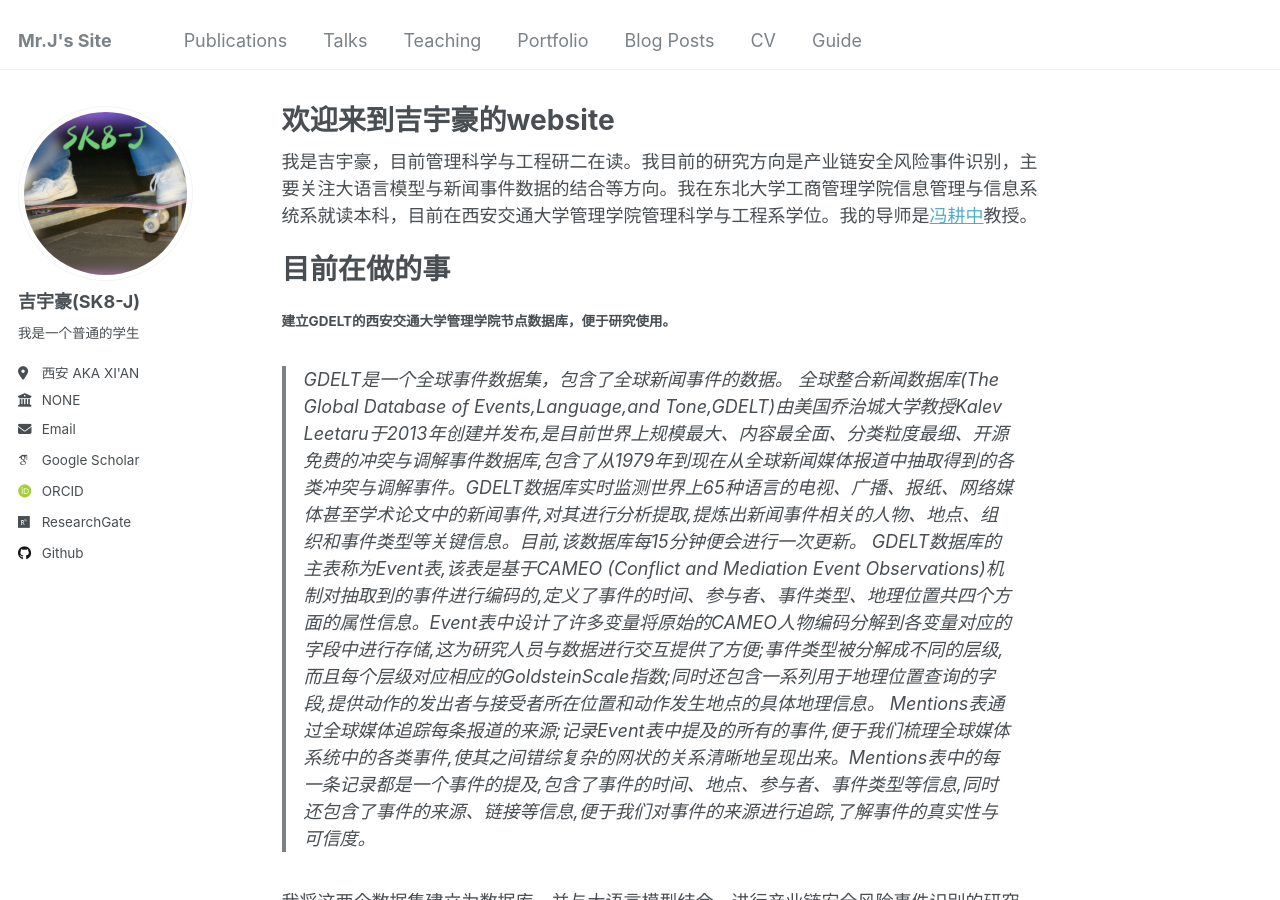
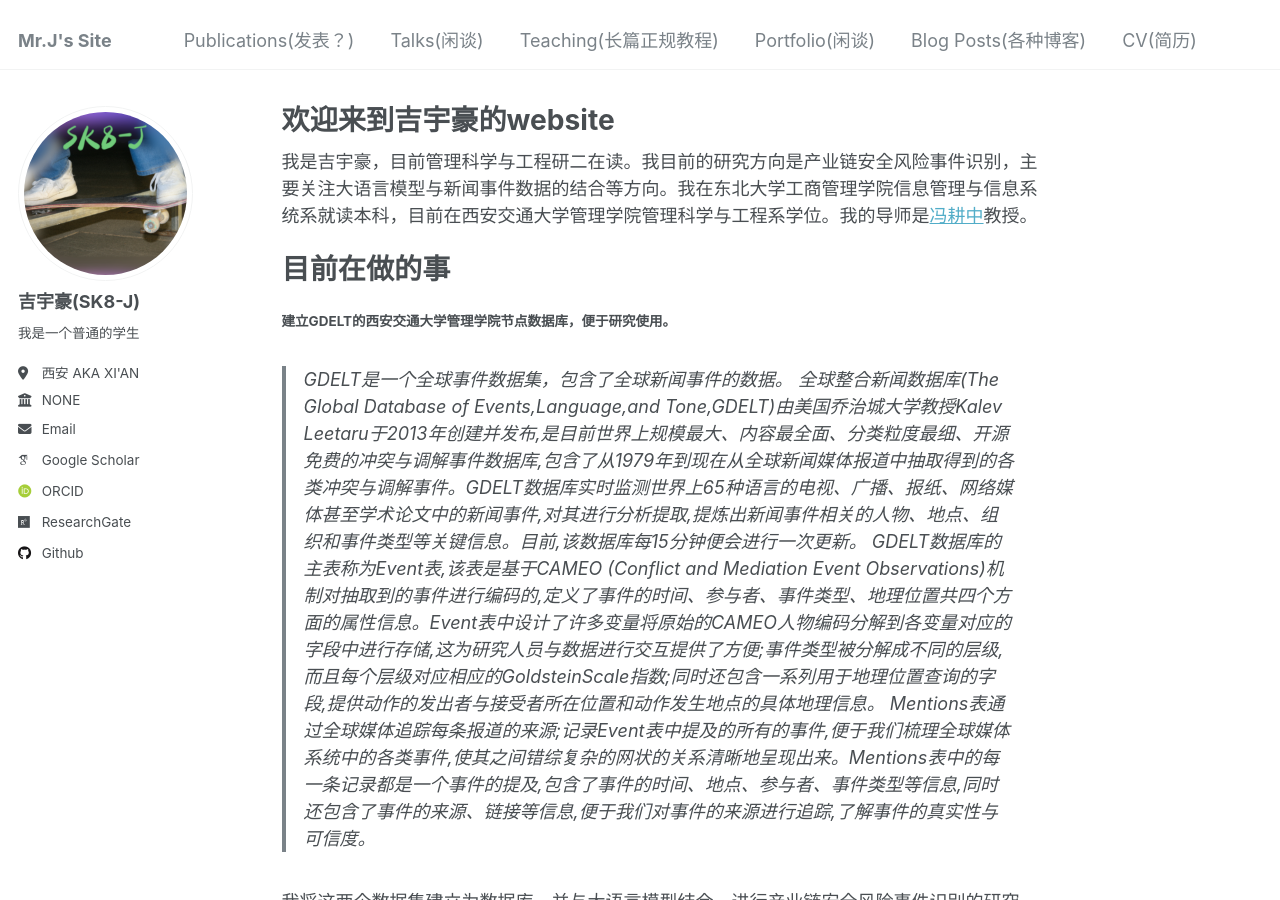
Before and after one commit to SK8-j/SK8-J.github.io, a Jekyll site: the page built from _pages/about.md, in a window 1280 px wide and 900 px high. Built offline with Jekyll 4.4.1, drawn with Linux system fonts in a browser that asks for light colours; some web fonts are replaced.

Commit message:
修改顶级路由

```diff
--- a/_data/navigation.yml
+++ b/_data/navigation.yml
@@ -5,23 +5,23 @@
 # prevent it from being included in the site.
 
 main:
-  - title: "Publications"
+  - title: "Publications(发表？)"
     url: /publications/
 
-  - title: "Talks"
+  - title: "Talks(闲谈)"
     url: /talks/
 
-  - title: "Teaching"
+  - title: "Teaching(长篇正规教程)"
     url: /teaching/
 
-  - title: "Portfolio"
+  - title: "Portfolio(闲谈)"
     url: /portfolio/
 
-  - title: "Blog Posts"
+  - title: "Blog Posts(各种博客)"
     url: /year-archive/
 
-  - title: "CV"
+  - title: "CV(简历)"
     url: /cv/
 
-  - title: "Guide"
-    url: /markdown/
+  # - title: "Guide()"
+  #   url: /markdown/
```
Also changed, not shown: _pages/404.md (+1 -0 lines).
